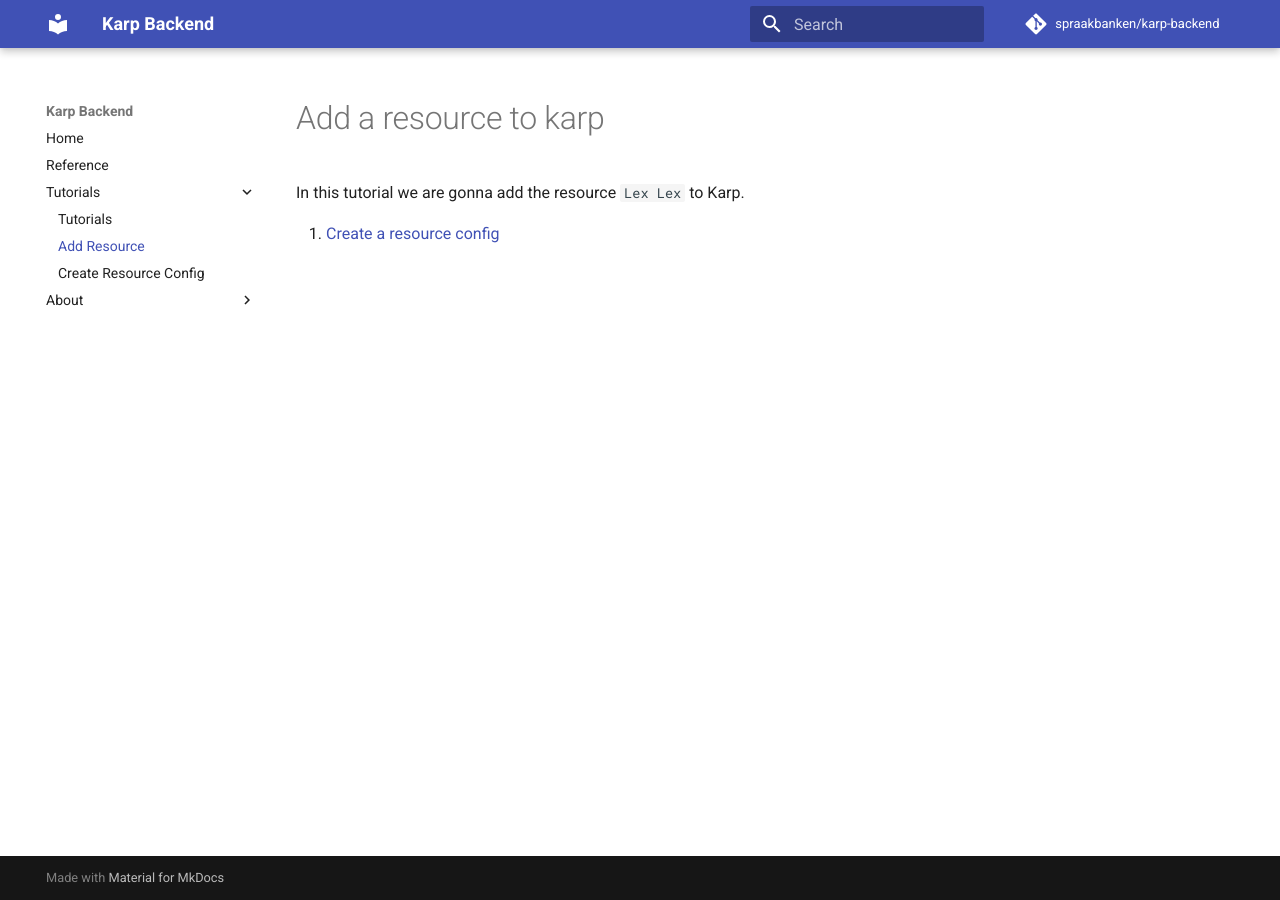
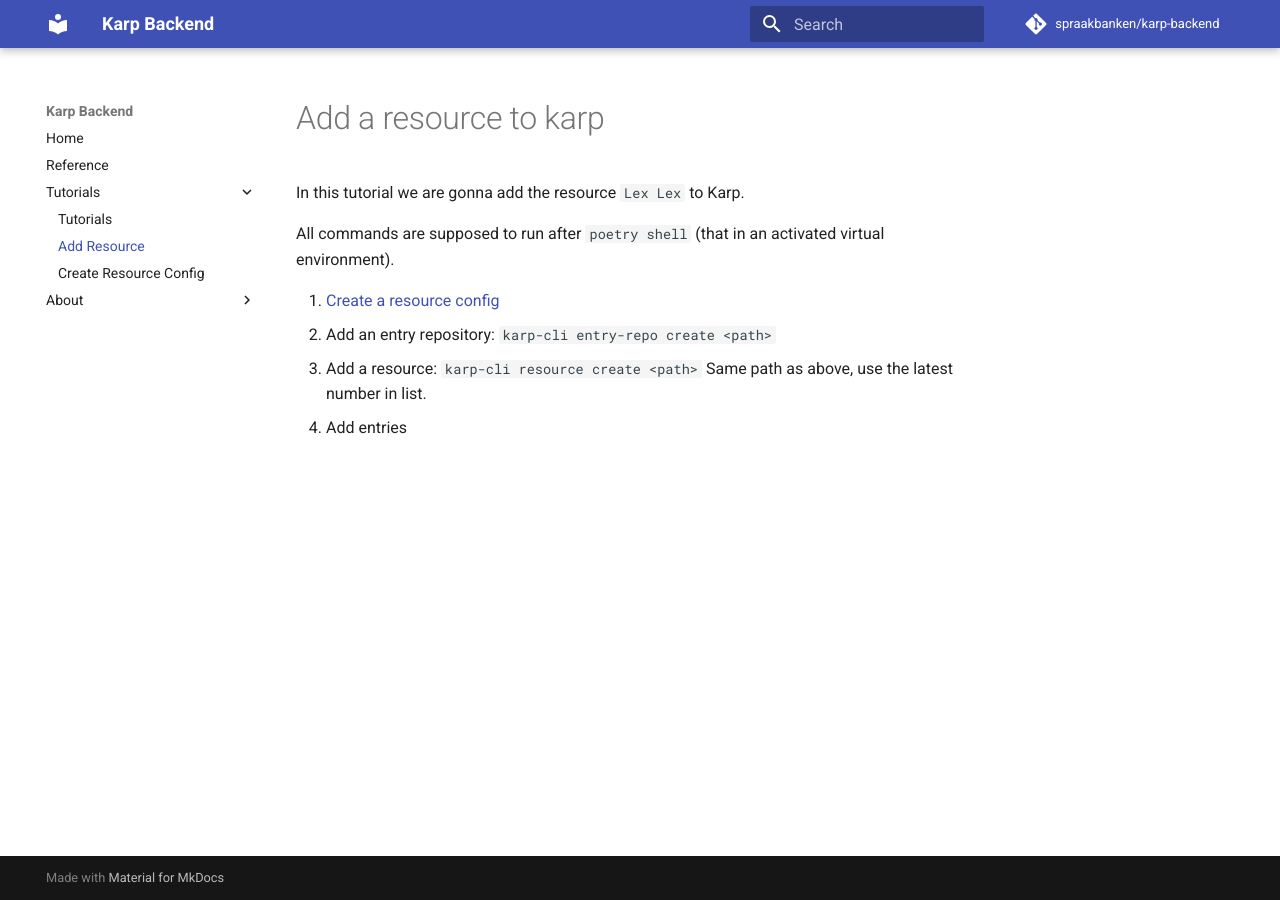
Before and after one commit to spraakbanken/karp-backend, an MkDocs documentation site: the page built from docs/karp-backend-v6/docs/tutorials/add-resource.md, in a window 1280 px wide. Built offline with MkDocs 1.6.1 and Material for MkDocs 9.7.7, drawn with Linux system fonts in a browser that asks for light colours; comment, search, counter and statistics services are not loaded.

Commit message:
docs: expand tutorials

```diff
--- a/docs/karp-backend-v6/docs/tutorials/add-resource.md
+++ b/docs/karp-backend-v6/docs/tutorials/add-resource.md
@@ -2,4 +2,10 @@
 
 In this tutorial we are gonna add the resource `Lex Lex` to Karp.
 
+All commands are supposed to run after `poetry shell` (that in an activated virtual environment).
+
 1. [Create a resource config](create-resource-config.md)
+2. Add an entry repository: `karp-cli entry-repo create <path>`
+3. Add a resource: `karp-cli resource create <path>`
+    Same path as above, use the latest number in list.
+4. Add entries
```
Also changed, not shown: docs/karp-backend-v6/docs/tutorials.md (+2 -0 lines).
